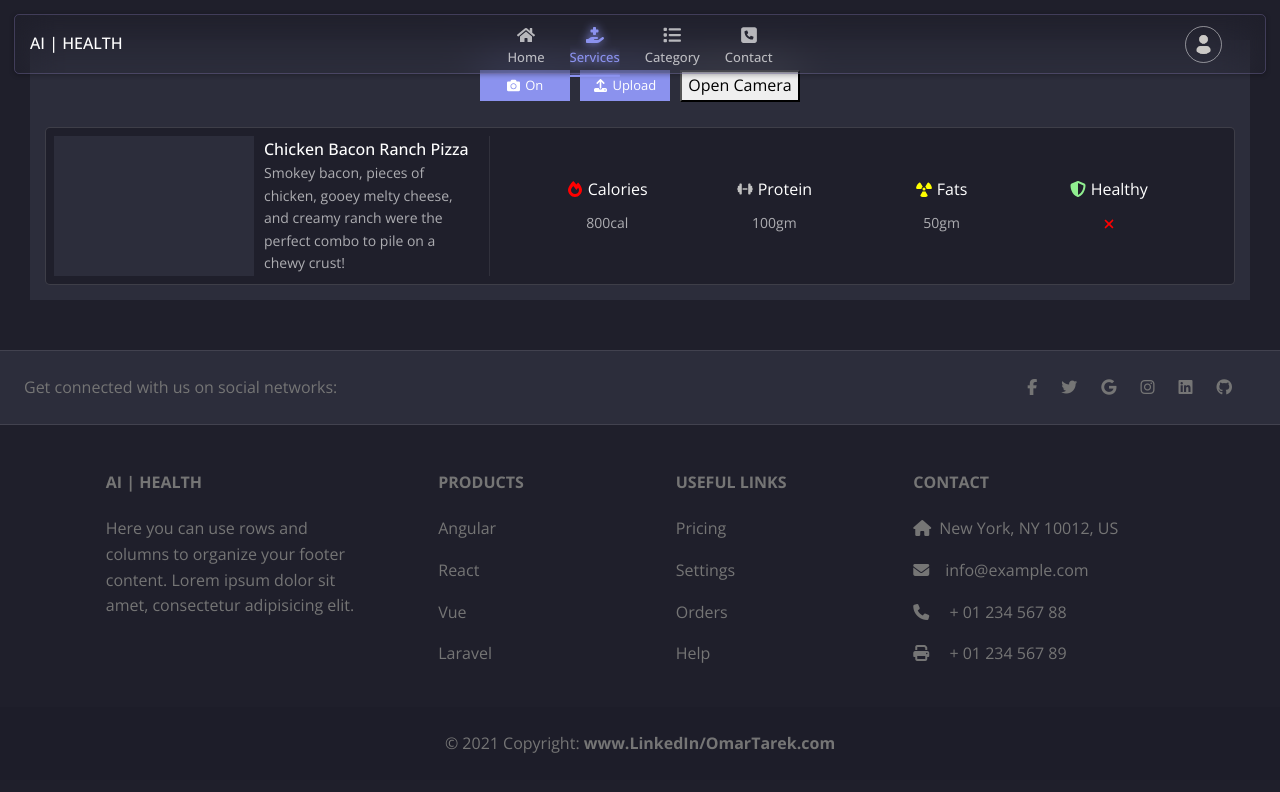
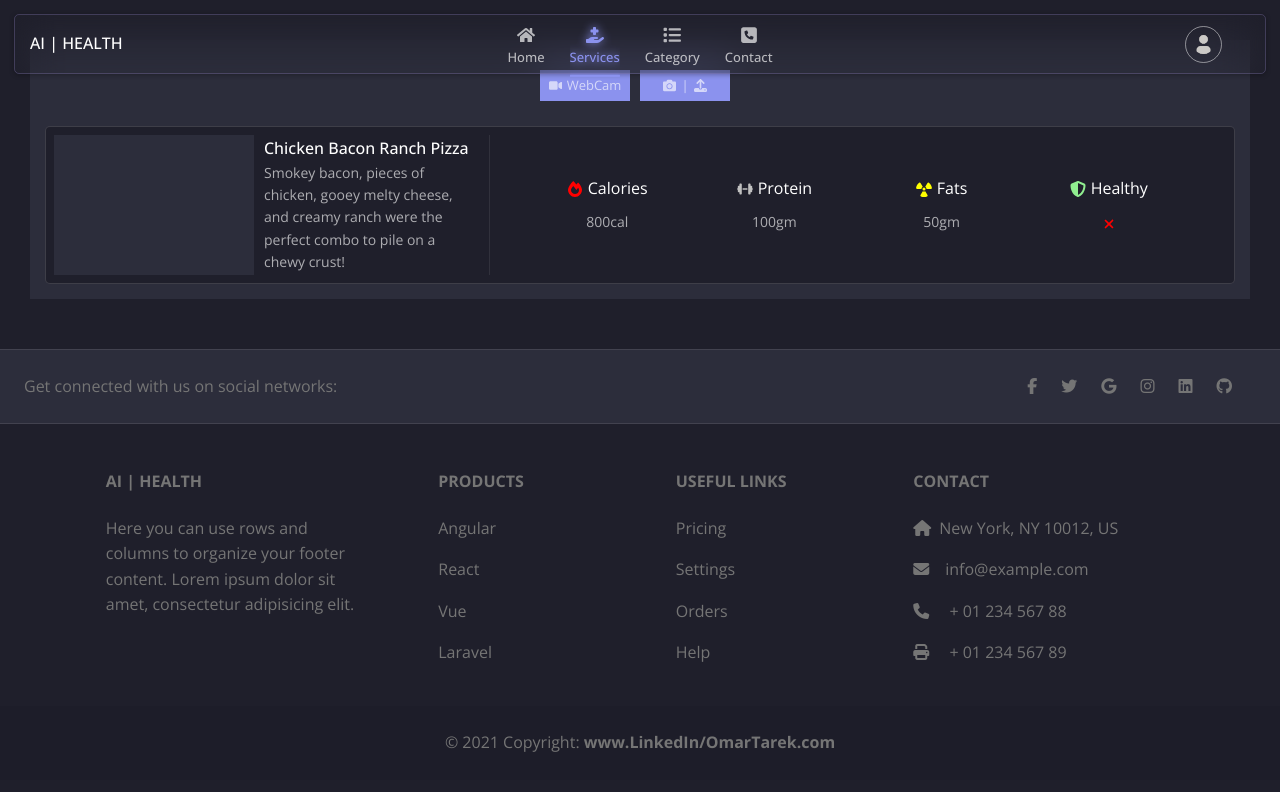
Before and after one commit to 1OmarTarek1/AI_Health, a React (Create React App) app: page /testAI/ServicesPage in a window 1280 px wide. Shown: the top 792 px of the page. Built offline with nearby package versions, Linux system fonts and the light colour scheme.

Commit message:
services sec

```diff
--- a/src/Sections/ServicesSec/ServicesSec.jsx
+++ b/src/Sections/ServicesSec/ServicesSec.jsx
@@ -2,7 +2,7 @@ import React, { useState } from 'react';
 import Webcam from 'react-webcam';
 import { SectionWrapper } from '../../Components';
 import { FaCamera, FaFireAlt } from "react-icons/fa";
-import { FaDumbbell, FaRadiation, FaShieldHalved, FaUpload, FaVideoSlash, FaXmark } from 'react-icons/fa6';
+import { FaDumbbell, FaRadiation, FaShieldHalved, FaVideo, FaVideoSlash, FaXmark, FaUpload  } from 'react-icons/fa6';
 
 import './ServicesSec.css';
 import './Media.css';
@@ -14,15 +14,6 @@ const ServicesSec = () => {
     const [error, setError] = useState(null);
     const [uploadedImg, setUploadedImg] = useState(null);
     const [isWebcamActive, setIsWebcamActive] = useState(false);
-
-    // mobile camera
-    const handleCameraButtonClick = () => {
-        // Programmatically trigger the file input click
-        const fileInput = document.getElementById('file-input');
-        if (fileInput) {
-            fileInput.click();
-        }
-    }
 
     // Define video constraints for the back camera
     const videoConstraints = {
@@ -96,25 +87,19 @@ const ServicesSec = () => {
                         )}
                         <div className="WebBtnContainer">
                             <button className='mainWebcamBtn' onClick={toggleWebcam}>
-                                    {
-                                    isWebcamActive
-                                    ?<> <FaCamera /> <span>Off</span> </>
-                                    :<> <FaCamera /> <span>On</span>  </>
-                                    }
+                                { isWebcamActive ? <FaVideoSlash />  : <FaVideo /> }
+                                <span>WebCam</span>
                             </button>
-                                <input className='upload' id='file-input' type="file" accept="image/*" onChange={handleImageUpload} />
-                                <label id="uploadLabel" htmlFor="file-input">
-                                    <FaUpload />
-                                    <span>Upload</span>
-                                </label>
                             <input
-                                    id="file-input"
+                            className='upload'
+                            id='file-input'
                             type="file"
                             accept="image/*"
-                                    capture="camera" // This attribute opens the device's camera directly
-                                    style={{ display: 'none' }} // Hide the input element
+                            onChange={handleImageUpload}
                             />
-                                <button onClick={handleCameraButtonClick}>Open Camera</button>
+                            <label id="uploadLabel" htmlFor="file-input">
+                                <FaCamera /> | <FaUpload />
+                            </label>
                         </div>
                     </div>
                     <div className="infoContainer">
--- a/src/Sections/ServicesSec/Webcam.css
+++ b/src/Sections/ServicesSec/Webcam.css
@@ -10,9 +10,6 @@
     margin-bottom: 10px;
     background-color: #0a0618;
     overflow: hidden;
-    /* background-image: url("../../Assets/Images/Food-4.jpg");
-    background-position: center;
-    background-size: cover; */
 }
 .webcam{
     width: 100%;
@@ -60,7 +57,7 @@
     margin-right: 10px;
     font-size: 13px;
     background-color: var(--color-primary);
-    color: #fff;
+    color: var(--color-lightFont);
     cursor: pointer;
     transition: all .2s;
 }
```
Lines whose indentation alone changed are shown as unchanged.
